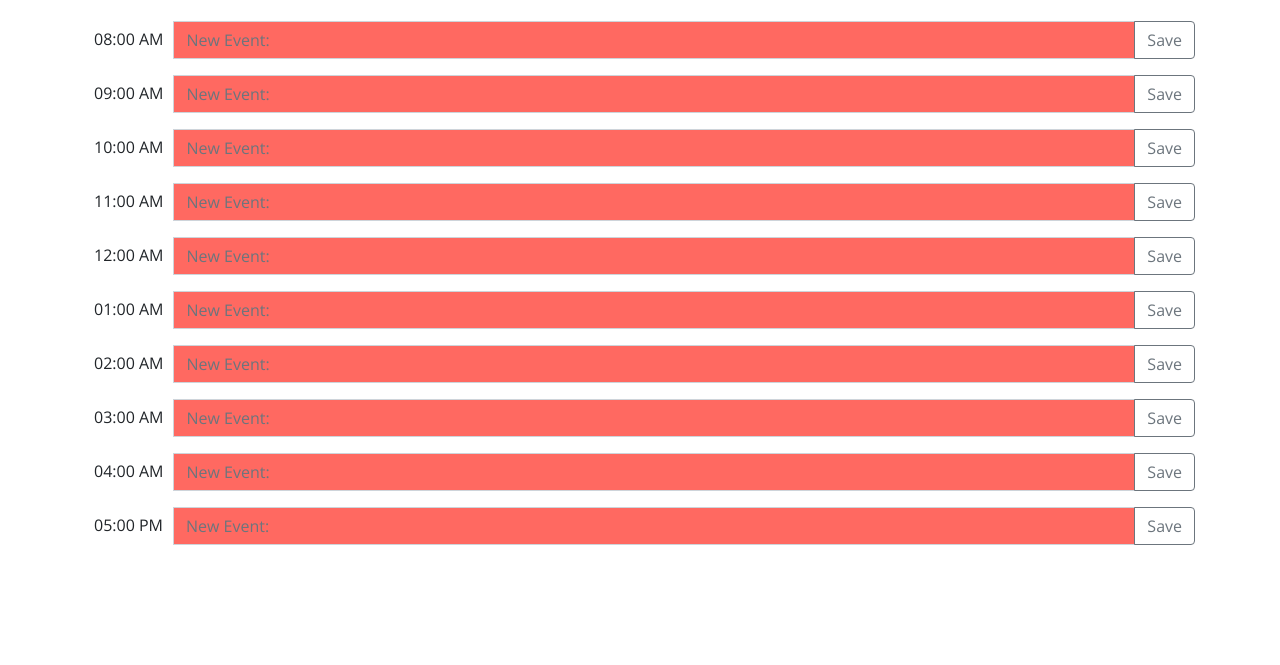
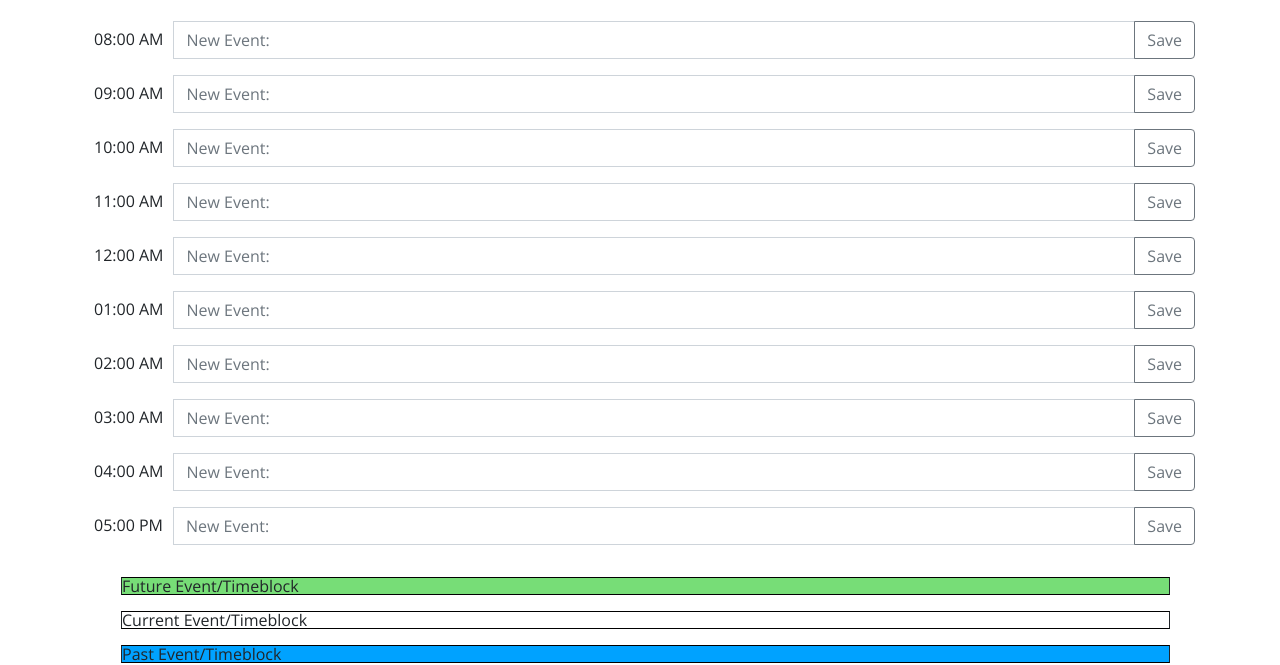
Before and after one commit to Laika-Beats/WorkDayScheduler, a plain HTML site: page index.html in a window 1280 px wide. Shown: the part 342-1007 px from the top of the page. Before the commit the page ends 903 px from the top, so only its background shows below. Drawn offline with nearby package versions, Linux system fonts and the light colour scheme.

Commit message:
HTML color-key and styling

```diff
--- a/assets/style.css
+++ b/assets/style.css
@@ -43,11 +43,11 @@ textarea{
 }
 
 .present {
-  background-color: white;
+  background-color: rgb(0, 162, 255);
 }
 
 .past {
-  background-color: #ff6961;
+  background-color: white;
 }
 
 .future {
@@ -70,3 +70,30 @@ textarea{
 label {
   margin: 10px;
 }
+
+#timeblock {
+  background-color: #77dd77;
+  margin-left: 121px;
+  margin-right: 110px;
+  border-style: solid;
+  border-width: 1px;
+  border-block-color: black;
+}
+
+#timeblock2 {
+  background-color: white;
+  margin-left: 121px;
+  margin-right: 110px;
+  border-style: solid;
+  border-width: 1px;
+  border-block-color: black;
+}
+
+#timeblock3 {
+  background-color: rgb(0, 162, 255);
+  margin-left: 121px;
+  margin-right: 110px;
+  border-style: solid;
+  border-width: 1px;
+  border-block-color: black;
+}
--- a/index.html
+++ b/index.html
@@ -148,6 +148,15 @@
           <button onclick="saveEvent10()" class="btn btn-outline-secondary" type="button" id="button-addon2">Save</button>
         </div>
       </div>
+    </div><br>
+    <div id="timeblock">
+      Future Event/Timeblock
+    </div><br>
+    <div id="timeblock2">
+      Current Event/Timeblock
+    </div><br>
+    <div id="timeblock3">
+      Past Event/Timeblock
     </div>
 
     <script src="https://code.jquery.com/jquery-3.4.1.min.js"></script>
```
